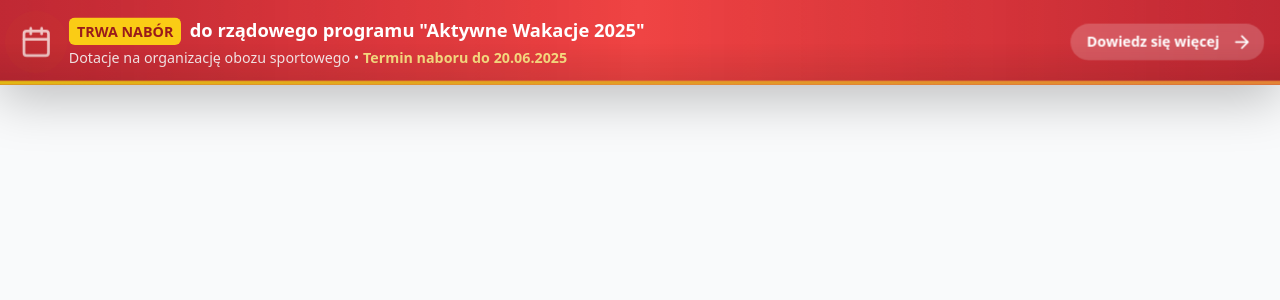
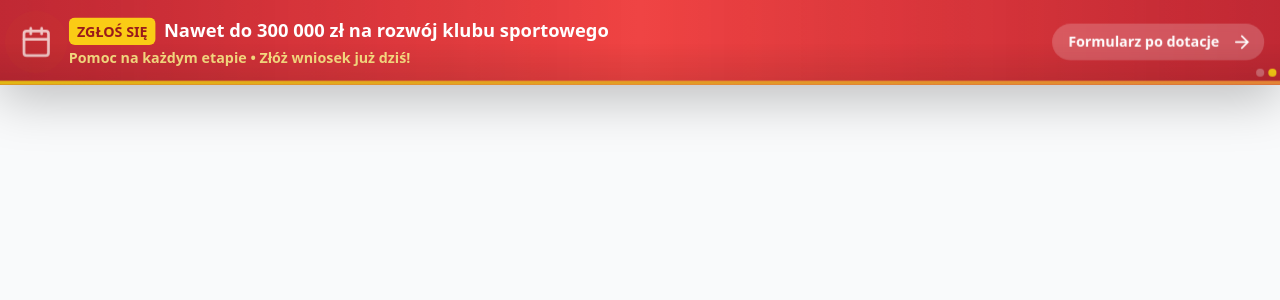
Before and after one commit to ahuramazdao/active-wakacje-alert-bar, a React (Vite) app: page / in a window 1280 px wide. Shown: the top 300 px of the page. Built offline with nearby package versions, Linux system fonts and the light colour scheme.

Commit message:
Refactor: Update banner text and add second slide
Update banner text content and add a second slide with a 4-second display interval.

```diff
--- a/src/components/InfoBanner.tsx
+++ b/src/components/InfoBanner.tsx
@@ -1,11 +1,38 @@
 
-import React from 'react';
+import React, { useState, useEffect } from 'react';
 import { Calendar, ArrowRight } from 'lucide-react';
 
 const InfoBanner = () => {
+  const [currentSlide, setCurrentSlide] = useState(0);
+
+  const slides = [
+    {
+      badge: "ZGŁOŚ SIĘ",
+      title: "po dotacje dla swojego klubu sportowego",
+      subtitle: "Bezpłatne zgłoszenie • Liczba miejsc ograniczona!",
+      ctaText: "Formularz po dotacje"
+    },
+    {
+      badge: "ZGŁOŚ SIĘ",
+      title: "Nawet do 300 000 zł na rozwój klubu sportowego",
+      subtitle: "Pomoc na każdym etapie • Złóż wniosek już dziś!",
+      ctaText: "Formularz po dotacje"
+    }
+  ];
+
+  useEffect(() => {
+    const interval = setInterval(() => {
+      setCurrentSlide((prev) => (prev + 1) % slides.length);
+    }, 4000);
+
+    return () => clearInterval(interval);
+  }, [slides.length]);
+
   const handleClick = () => {
     window.open('https://programydlaklubow.pl/program-aktywne-wakacje-', '_blank');
   };
+
+  const currentSlideData = slides[currentSlide];
 
   return (
     <div
@@ -34,24 +61,23 @@ const InfoBanner = () => {
               </div>
             </div>
 
-            {/* Text content */}
+            {/* Text content with slide transition */}
             <div className="flex-1">
-              <div className="text-sm md:text-lg font-bold leading-tight">
+              <div className="text-sm md:text-lg font-bold leading-tight transition-all duration-500">
                 <span className="bg-yellow-400 text-red-800 px-2 py-1 rounded-md text-xs md:text-sm font-extrabold mr-2 animate-bounce">
-                  TRWA NABÓR
+                  {currentSlideData.badge}
                 </span>
                 <span className="hidden md:inline">
-                  do rządowego programu "Aktywne Wakacje 2025"
+                  {currentSlideData.title}
                 </span>
                 <span className="md:hidden">
-                  "Aktywne Wakacje 2025"
+                  {currentSlide === 0 ? "po dotacje dla klubu" : "do 300 000 zł na rozwój"}
                 </span>
               </div>
 
-              <div className="text-xs md:text-sm opacity-90 mt-1">
-                <span className="hidden md:inline">Dotacje na organizację obozu sportowego • </span>
+              <div className="text-xs md:text-sm opacity-90 mt-1 transition-all duration-500">
                 <span className="font-semibold text-yellow-200">
-                  Termin naboru do 20.06.2025
+                  {currentSlideData.subtitle}
                 </span>
               </div>
             </div>
@@ -60,7 +86,9 @@ const InfoBanner = () => {
           {/* CTA Arrow */}
           <div className="flex-shrink-0 group-hover:translate-x-1 transition-transform duration-300">
             <div className="flex items-center gap-2 bg-white/20 backdrop-blur-sm rounded-full px-3 py-2 md:px-4 md:py-2">
-              <span className="text-xs md:text-sm font-semibold">Dowiedz się więcej</span>
+              <span className="text-xs md:text-sm font-semibold transition-all duration-500">
+                {currentSlideData.ctaText}
+              </span>
               <ArrowRight className="w-4 h-4 md:w-5 md:h-5 group-hover:translate-x-1 transition-transform duration-300" />
             </div>
           </div>
@@ -69,6 +97,18 @@ const InfoBanner = () => {
         {/* Progress bar animation */}
         <div className="absolute bottom-0 left-0 h-1 bg-yellow-400 animate-pulse"></div>
         <div className="absolute bottom-0 left-0 h-1 bg-gradient-to-r from-yellow-400 to-orange-400 w-0 group-hover:w-full transition-all duration-1000"></div>
+
+        {/* Slide indicators */}
+        <div className="absolute bottom-2 right-4 flex gap-1">
+          {slides.map((_, index) => (
+            <div
+              key={index}
+              className={`w-2 h-2 rounded-full transition-all duration-300 ${
+                index === currentSlide ? 'bg-yellow-400' : 'bg-white/30'
+              }`}
+            />
+          ))}
+        </div>
       </div>
 
       {/* Subtle shadow overlay */}
```
